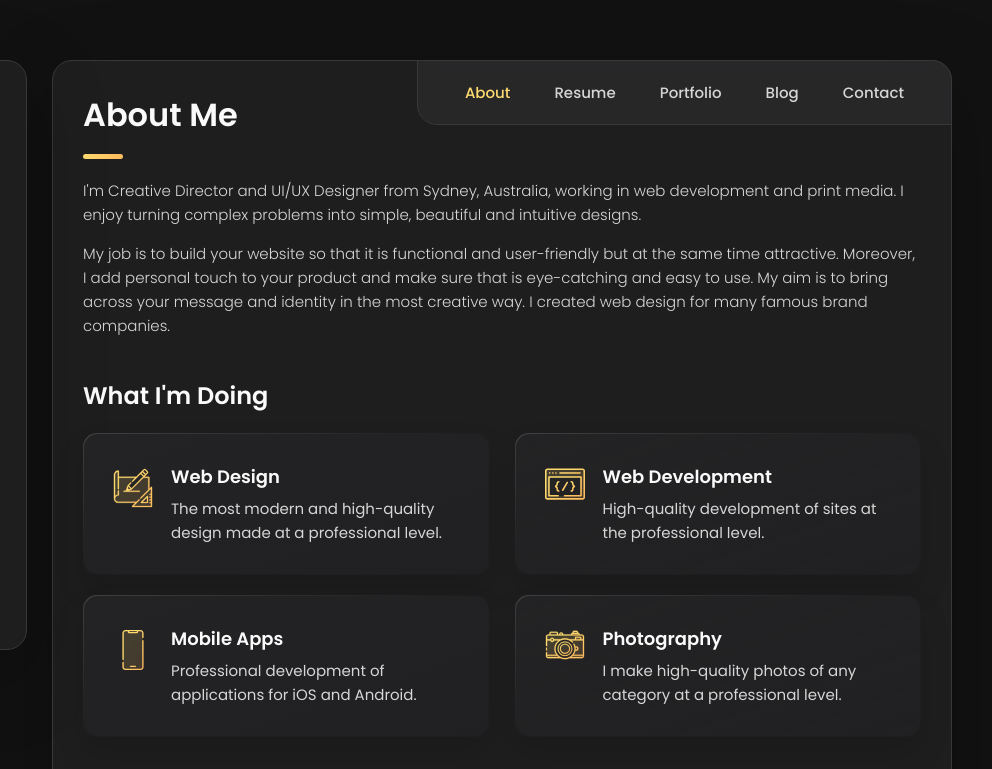
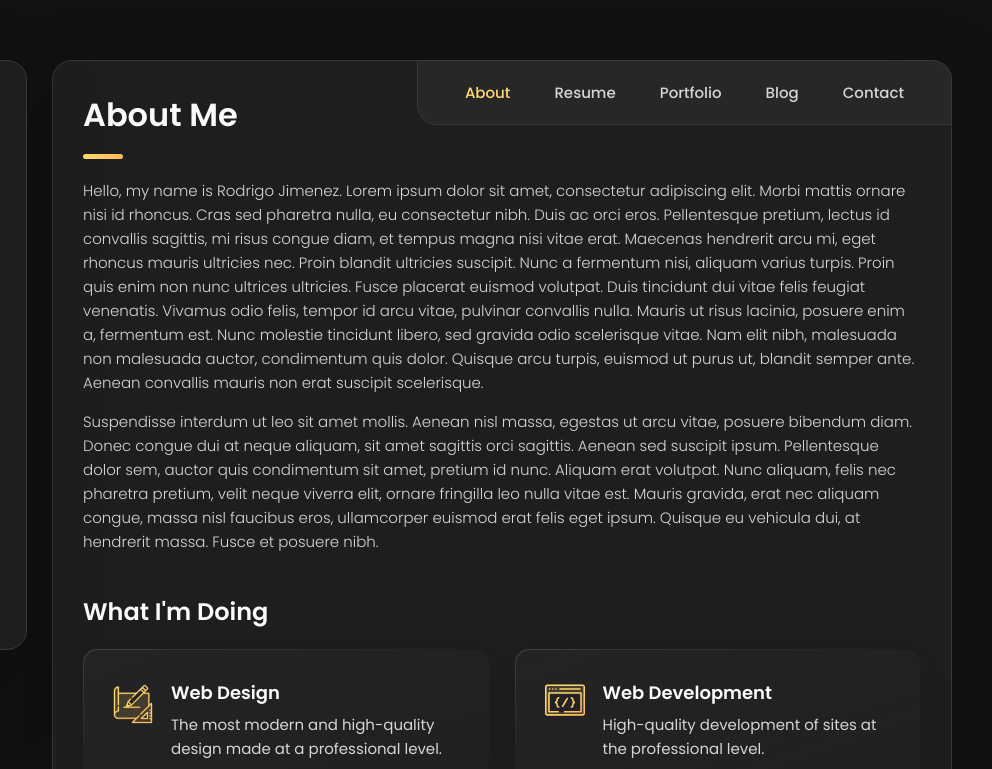
Before and after one commit to rjimen3z/rjimen3z.github.io, a plain HTML site: page index.html in a window 1280 px wide. Shown: the top 769 px of the page, 288-1280 px from the left. Drawn offline with nearby package versions, Linux system fonts and the light colour scheme.

Commit message:
made changes

```diff
--- a/index.html
+++ b/index.html
@@ -181,17 +181,11 @@
 
         <section class="about-text">
           <p>
-            I'm Creative Director and UI/UX Designer from Sydney, Australia, working in web development and print media.
-            I enjoy
-            turning complex problems into simple, beautiful and intuitive designs.
+            Hello, my name is Rodrigo Jimenez. Lorem ipsum dolor sit amet, consectetur adipiscing elit. Morbi mattis ornare nisi id rhoncus. Cras sed pharetra nulla, eu consectetur nibh. Duis ac orci eros. Pellentesque pretium, lectus id convallis sagittis, mi risus congue diam, et tempus magna nisi vitae erat. Maecenas hendrerit arcu mi, eget rhoncus mauris ultricies nec. Proin blandit ultricies suscipit. Nunc a fermentum nisi, aliquam varius turpis. Proin quis enim non nunc ultrices ultricies. Fusce placerat euismod volutpat. Duis tincidunt dui vitae felis feugiat venenatis. Vivamus odio felis, tempor id arcu vitae, pulvinar convallis nulla. Mauris ut risus lacinia, posuere enim a, fermentum est. Nunc molestie tincidunt libero, sed gravida odio scelerisque vitae. Nam elit nibh, malesuada non malesuada auctor, condimentum quis dolor. Quisque arcu turpis, euismod ut purus ut, blandit semper ante. Aenean convallis mauris non erat suscipit scelerisque.
           </p>
 
           <p>
-            My job is to build your website so that it is functional and user-friendly but at the same time attractive.
-            Moreover, I
-            add personal touch to your product and make sure that is eye-catching and easy to use. My aim is to bring
-            across your
-            message and identity in the most creative way. I created web design for many famous brand companies.
+            Suspendisse interdum ut leo sit amet mollis. Aenean nisl massa, egestas ut arcu vitae, posuere bibendum diam. Donec congue dui at neque aliquam, sit amet sagittis orci sagittis. Aenean sed suscipit ipsum. Pellentesque dolor sem, auctor quis condimentum sit amet, pretium id nunc. Aliquam erat volutpat. Nunc aliquam, felis nec pharetra pretium, velit neque viverra elit, ornare fringilla leo nulla vitae est. Mauris gravida, erat nec aliquam congue, massa nisl faucibus eros, ullamcorper euismod erat felis eget ipsum. Quisque eu vehicula dui, at hendrerit massa. Fusce et posuere nibh.
           </p>
         </section>
 
```
